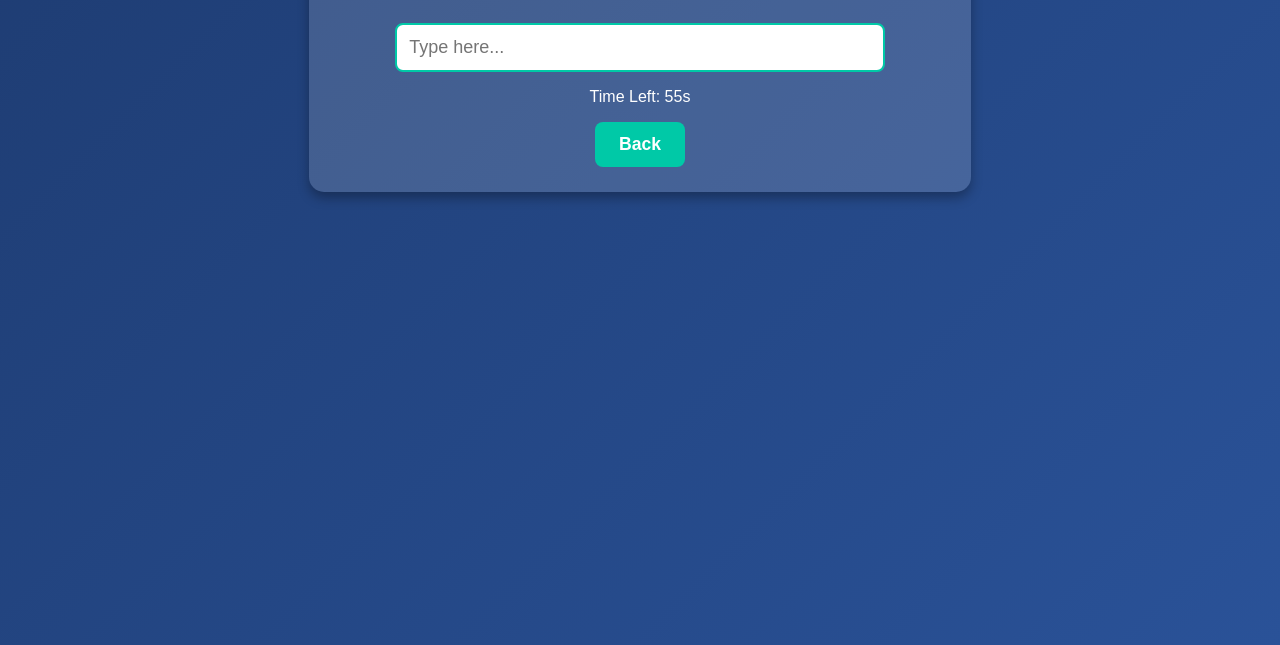
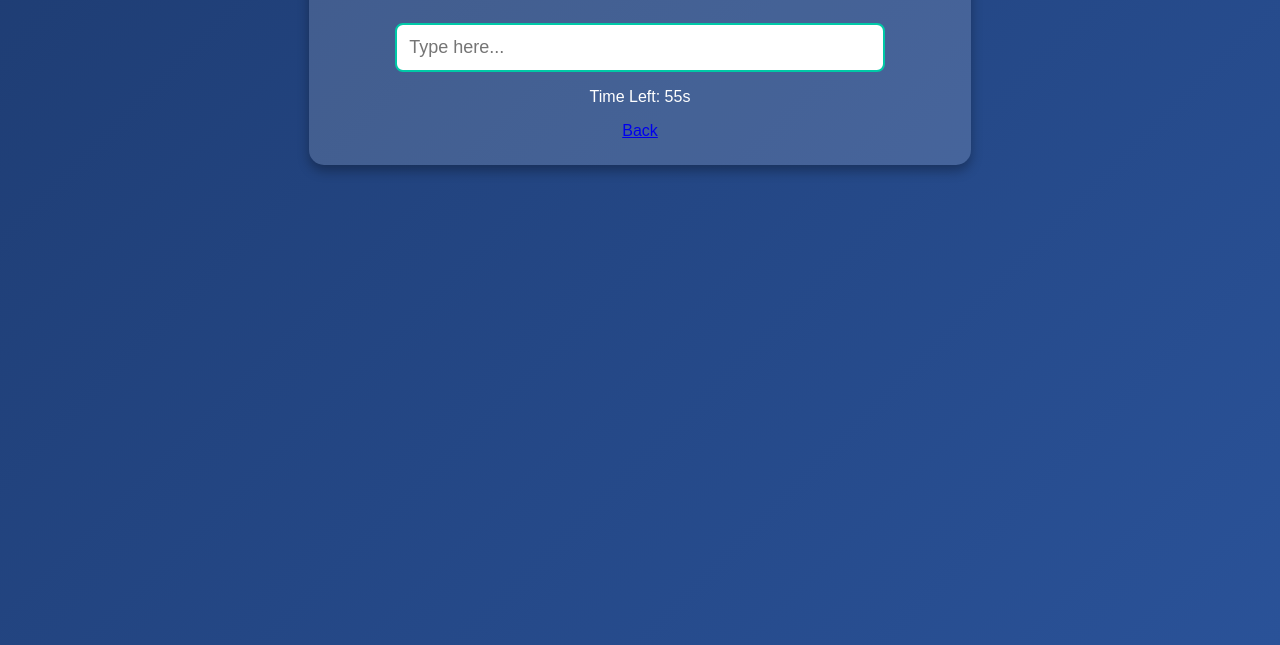
Before and after one commit to Mysra-Ahmed/Game, a plain HTML site: page game.html in a window 1280 px wide. Shown: the part 155-800 px from the top of the page. Drawn offline with Linux system fonts and the light colour scheme.

Commit message:
Update game.html

```diff
--- a/game.html
+++ b/game.html
@@ -12,9 +12,7 @@
         <input type="text" id="typingInput" placeholder="Type here...">
         <p id="timer">Time Left: 60s</p>
         <p id="winner"></p>
-        <button>
-            Back
-        </button>
+        <a href="index.html" class="button">Back</a>
     </div>
     <script src="script.js"></script>
 </body>
```
